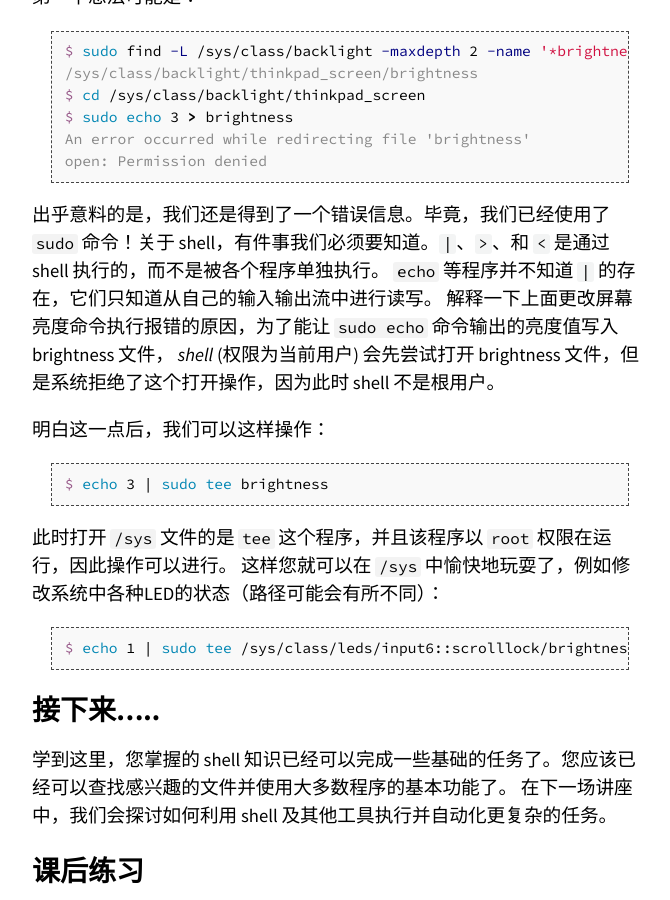
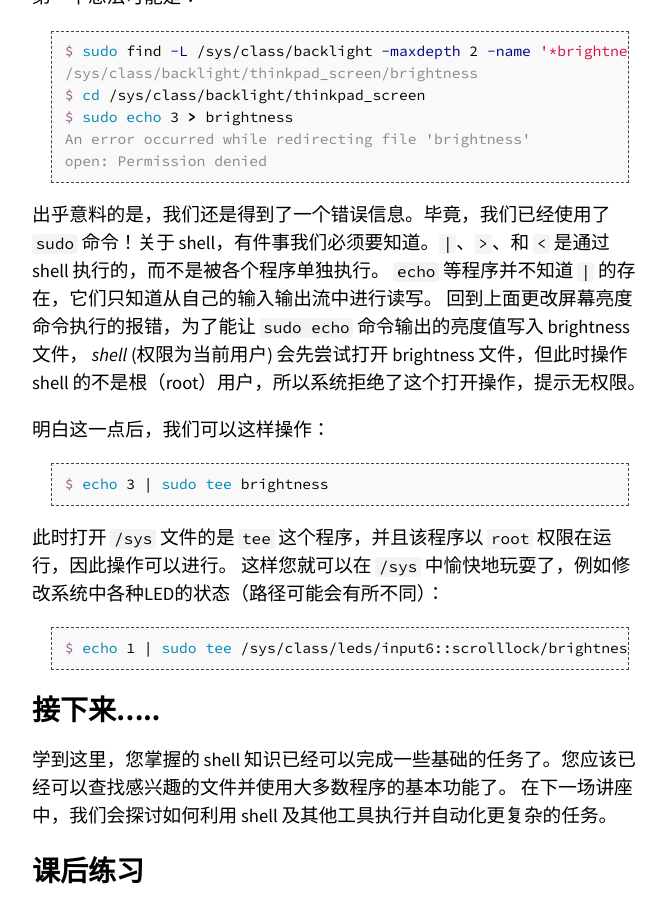
Before and after one commit to missing-semester-cn/missing-semester-cn.github.io, a Jekyll site: the page built from _2020/course-shell.md, in a window 1280 px wide and 900 px high, scrolled down 6619 px. Shown: the whole window, without its empty margins (300-970 px from the left). Built offline with Jekyll 4.4.1, drawn with Linux system fonts in a browser that asks for light colours.

Commit message:
更新#课程概览与 shell##一个功能全面又强大的工具关于修改亮度文件报错的翻译

```diff
--- a/_2020/course-shell.md
+++ b/_2020/course-shell.md
@@ -224,7 +224,7 @@ open: Permission denied
 出乎意料的是，我们还是得到了一个错误信息。毕竟，我们已经使用了
 `sudo` 命令！关于 shell，有件事我们必须要知道。`|`、`>`、和 `<` 是通过 shell 执行的，而不是被各个程序单独执行。
 `echo` 等程序并不知道 `|` 的存在，它们只知道从自己的输入输出流中进行读写。
-解释一下上面更改屏幕亮度命令执行报错的原因，为了能让 `sudo echo` 命令输出的亮度值写入 brightness 文件， _shell_ (权限为当前用户) 会先尝试打开 brightness 文件，但是系统拒绝了这个打开操作，因为此时 shell 不是根用户。
+回到上面更改屏幕亮度命令执行的报错，为了能让 `sudo echo` 命令输出的亮度值写入 brightness 文件， _shell_ (权限为当前用户) 会先尝试打开 brightness 文件，但此时操作 shell 的不是根（root）用户，所以系统拒绝了这个打开操作，提示无权限。
 
 明白这一点后，我们可以这样操作：
 
```
